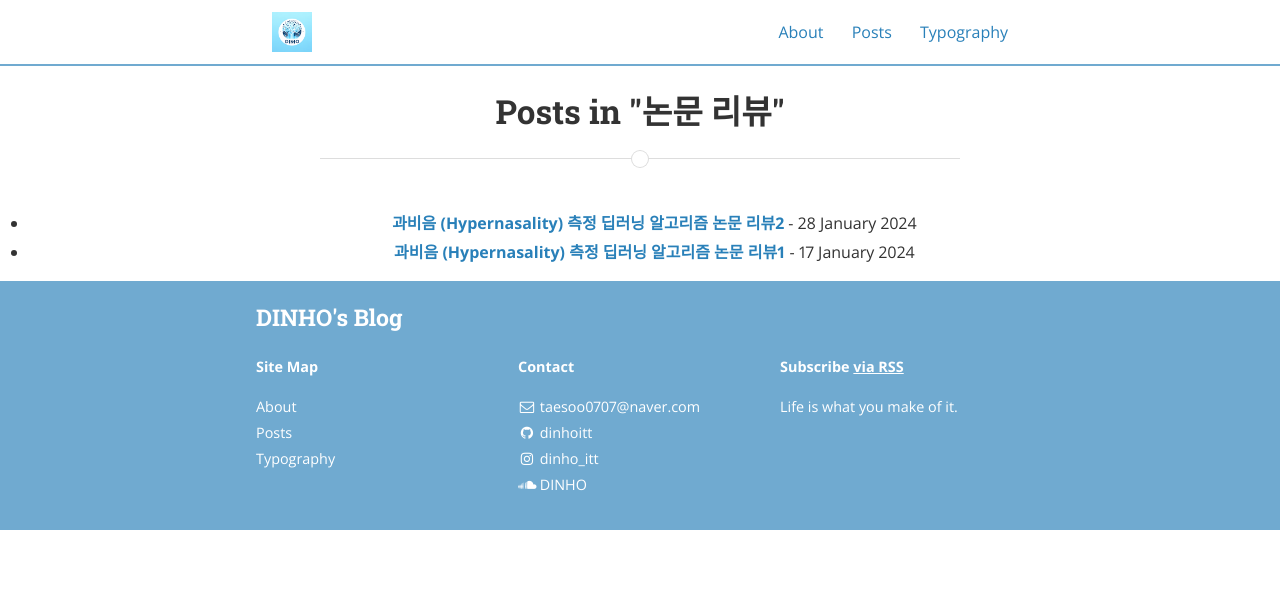
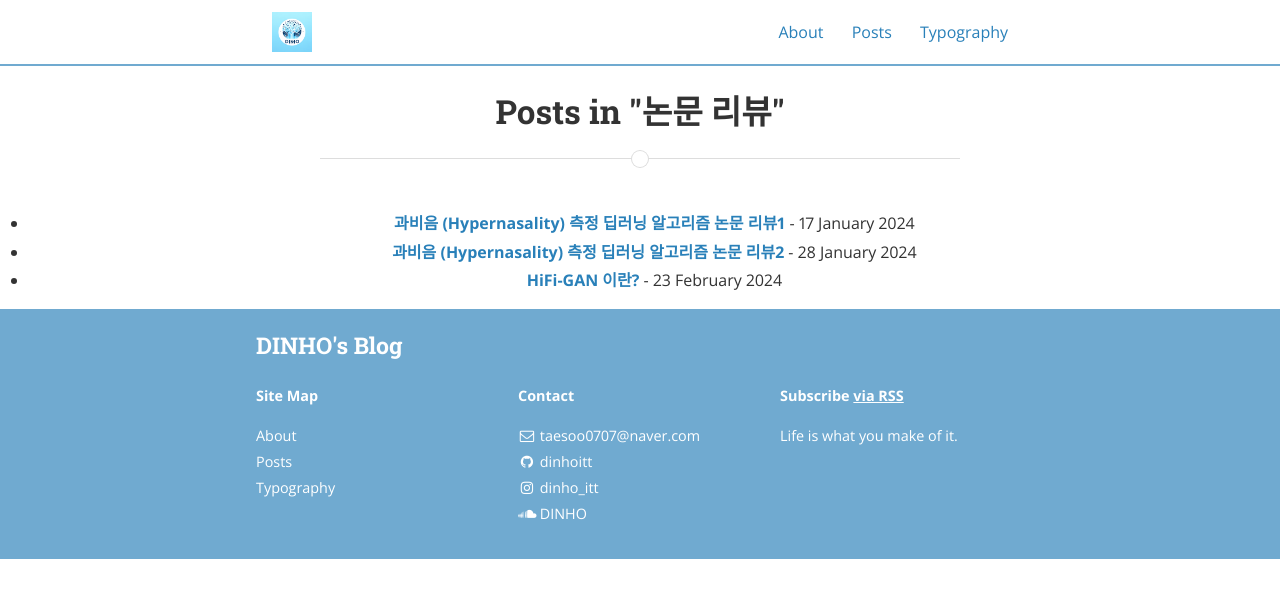
Before and after one commit to dinhoitt/dinhoitt.github.io, a Jekyll site: the page built from category/논문-리뷰/index.html, in a window 1280 px wide. Shown: the top 598 px of the page. Built offline with Jekyll 4.4.1, drawn with Linux system fonts in a browser that asks for light colours; nearby versions of some CDN libraries.

Commit message:
new post ing

```diff
--- a/category/논문-리뷰/index.html
+++ b/category/논문-리뷰/index.html
@@ -16,6 +16,14 @@ layout: default
         <ul class="posts-list">
 
 
+            <li>
+                <strong>
+                    <a class="post-link" href="https://dinhoitt.github.io/%EB%85%BC%EB%AC%B8-%EB%A6%AC%EB%B7%B0/2024/01/17/%EA%B3%BC%EB%B9%84%EC%9D%8C-(Hypernasality)-%EC%A7%84%EB%8B%A8-%EB%94%A5%EB%9F%AC%EB%8B%9D-%EC%95%8C%EA%B3%A0%EB%A6%AC%EC%A6%98-%EB%85%BC%EB%AC%B8-%EB%A6%AC%EB%B7%B0-copy.html">
+                        과비음 (Hypernasality) 측정 딥러닝 알고리즘 논문 리뷰1
+                    </a>
+                </strong>
+                <span class="post-date"> - 17 January 2024</span>
+            </li>
 
             <li>
                 <strong>
@@ -28,11 +36,11 @@ layout: default
 
             <li>
                 <strong>
-                    <a class="post-link" href="https://dinhoitt.github.io/%EB%85%BC%EB%AC%B8-%EB%A6%AC%EB%B7%B0/2024/01/17/%EA%B3%BC%EB%B9%84%EC%9D%8C-(Hypernasality)-%EC%A7%84%EB%8B%A8-%EB%94%A5%EB%9F%AC%EB%8B%9D-%EC%95%8C%EA%B3%A0%EB%A6%AC%EC%A6%98-%EB%85%BC%EB%AC%B8-%EB%A6%AC%EB%B7%B0-copy.html">
-                        과비음 (Hypernasality) 측정 딥러닝 알고리즘 논문 리뷰1
+                    <a class="post-link" href="https://dinhoitt.github.io/%EC%9D%B8%EA%B3%B5%EC%A7%80%EB%8A%A5-%EB%B6%84%EC%95%BC-%EA%B3%B5%EB%B6%80/%EB%85%BC%EB%AC%B8-%EB%A6%AC%EB%B7%B0/2024/02/23/HiFi-GAN-%EC%84%A4%EB%AA%85.html">
+                        HiFi-GAN 이란?
                     </a>
                 </strong>
-                <span class="post-date"> - 17 January 2024</span>
+                <span class="post-date"> - 23 February 2024</span>
             </li>
 
 
```
Also changed, not shown: _posts/2024-02-23-HiFi GAN 설명.md (+62 -29 lines), category/인공지능-분야-공부/index.html (+8 -0 lines), assets/post/msdmpearchi.png (added).
